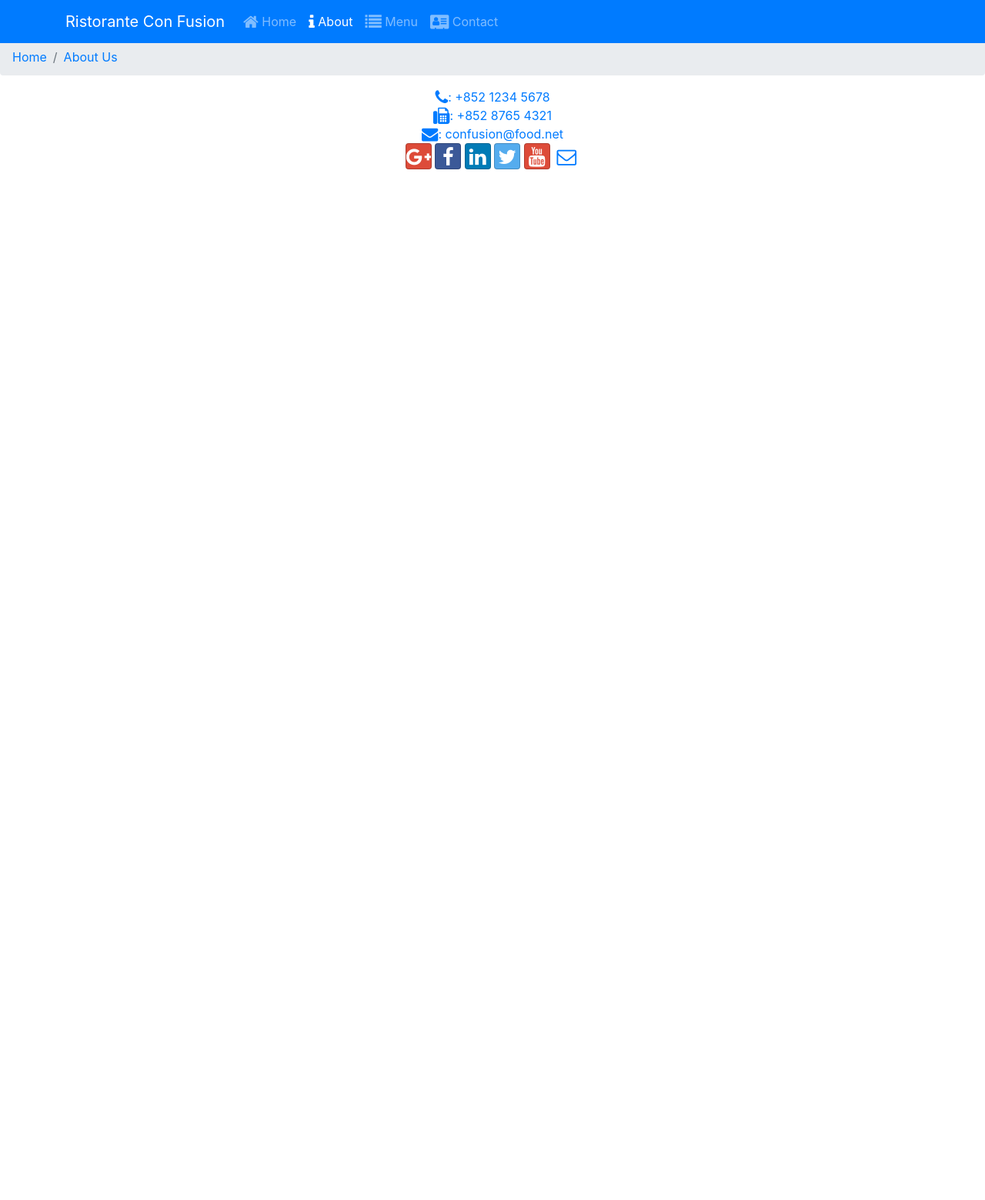
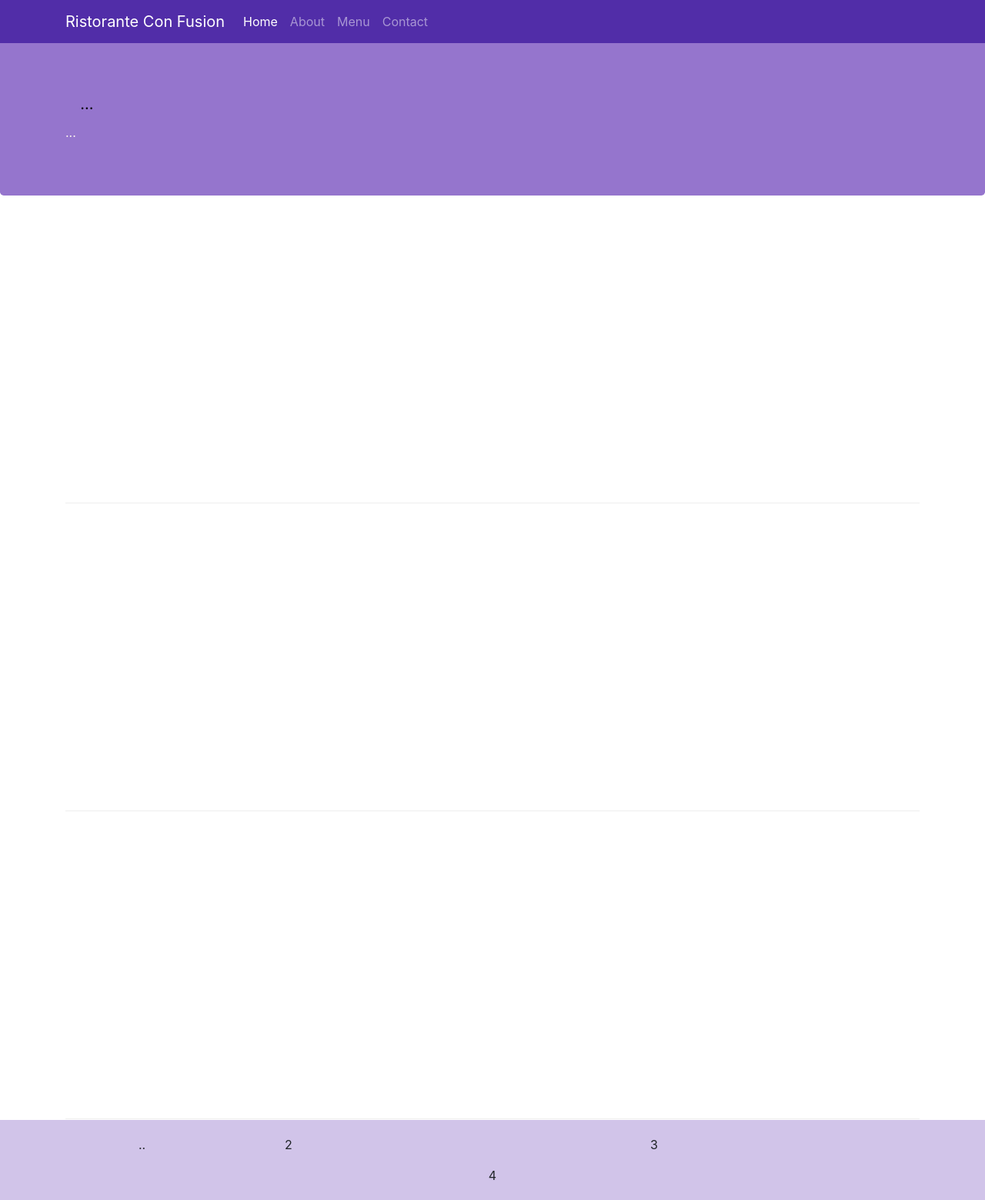
Before and after one commit to AsheFS03/Git-Project, a website: page index.html in a window 1280 px wide. Shown: the whole page at 77% size. Before the commit the page ends 800 px from the top, so only its background shows below. Drawn offline with nearby package versions, Linux system fonts and the light colour scheme.

Commit message:
Navbar and Breadcrumbs

```diff
--- /dev/null
+++ b/CSS/style.css
@@ -0,0 +1,39 @@
+.row-header{
+    margin: 0px auto;
+    padding: 0px;
+}
+
+.row-content{
+    margin: 0px auto;
+    padding: 50px 0px 50px 0px;
+    border-bottom: 1px ridge;
+    min-height: 400px;
+}
+
+.footer{
+    background-color: #d1c4e9;
+    margin: 0px auto;
+    padding: 20px 0px 20px 0px;
+}
+
+.jumbotron{
+    padding: 70px 30px 70px 30px;
+    margin: 0px auto;
+    background-color: #9575cd;
+    color: floralwhite;
+}
+
+address{
+    font-size: 80%;
+    margin: 0%;
+    color: #0f0f0f;
+}
+
+body{
+    padding:50px 0px 0px 0px;
+    z-index:0;
+}
+
+.navbar-dark {
+     background-color: #512DA8;
+}
--- a/index.html
+++ b/index.html
@@ -4,57 +4,89 @@
         <meta charset="UTF-8">
         <meta http-equiv="X-UA-Compatible" content="IE=edge">
         <meta name="viewport" content="width=device-width, initial-scale=1.0">
-        <title>EX8</title>
-        <link rel="stylesheet" href="style/.css">
-        <!-- Bootstrap CSS -->
+        <title>Home</title>
         <link rel="stylesheet" href="node_modules/bootstrap/dist/css/bootstrap.min.css">
         <link rel="stylesheet" href="node_modules/font-awesome/css/font-awesome.min.css">
         <link rel="stylesheet" href="node_modules/bootstrap-social/bootstrap-social.css">
-        <link rel="stylesheet" href="style7.css">
+        <link rel="stylesheet" href="CSS/style.css">
 </head>
 <body>
 
-    <nav class="navbar navbar-dark navbar-expand-sm bg-primary fixed-top">
+    <header class="jumbotron">
+        <div class="container">
+            <div class="row row-header">
+                <nav class="navbar navbar-dark navbar-expand-sm fixed-top">
                     <div class="container">
                        <a class="navbar-brand" href="#">Ristorante Con Fusion</a>
+                            <ul class="navbar-nav mr-auto">
+                                <li class="nav-item active"><a class="nav-link" href="#">Home</a></li>
+                                <li class="nav-item"><a class="nav-link" href="./aboutus.html">About</a></li>
+                                <li class="nav-item"><a class="nav-link" href="#">Menu</a></li>
+                                <li class="nav-item"><a class="nav-link" href="#">Contact</a></li>
+                            </ul>
+                    </div>
+                </nav>
+                    <button class="navbar-toggler" type="button" data-toggle="collapse" data-target="#Navbar">
+                        <span class="navbar-toggler-icon">...</span>
+                    </button>
                     <div class="collapse navbar-collapse" id="Navbar">
                         <ul class="navbar-nav mr-auto">
-                        <li class="nav-item"><a class="nav-link" href="./index.html"><span class="fa fa-home fa-lg"></span> Home</a></li>
-                        <li class="nav-item active"><a class="nav-link" href="./aboutus.html"><span class="fa fa-info fa-lg"></span> About</a></li>
-                        <li class="nav-item"><a class="nav-link" href="#"><span class="fa fa-list fa-lg"></span> Menu</a></li>
-                        <li class="nav-item"><a class="nav-link" href="#"><span class="fa fa-address-card fa-lg"></span> Contact</a></li>
+                            <li class="nav-item active"><a class="nav-link" href="#">Home</a></li>
+                            <li class="nav-item"><a class="nav-link" href="./aboutus.html">About</a></li>
+                            <li class="nav-item"><a class="nav-link" href="#">Menu</a></li>
+                            <li class="nav-item"><a class="nav-link" href="#">Contact</a></li>
                         </ul>
                     </div>
             </div>
-        <button class="navbar-toggler" type="button" data-toggle="collapse" data-target="#Navbar">
-            <span class="navbar-toggler-icon"></span>
-        </button>
-    </nav>
-    <ol class="col-12 breadcrumb">
-        <li class="breadcrumb-item"><a href="./index.html">Home</a></li>
-        <li class="breadcrumb-item active"><a href="./aboutus.html">About Us</li>
-    </ol>
 
 
+            <div class="row">
+                <div class="col-12 col-sm-6">
+                    ...
+                </div>
+                <div class="col-12 col-sm">
 
-    <footer>
+                </div>
+            </div>
+        </div>
 
-        <div class="text-center">
-            <i class="fa fa-phone fa-lg"></i>: +852 1234 5678<br>
-            <i class="fa fa-fax fa-lg"></i>: +852 8765 4321<br>
-            <i class="fa fa-envelope fa-lg"></i>:
-            <a href="mailto:confusion@food.net">confusion@food.net</a>
+    </header>
+
+
+    <section>
+        <div class="container">
+            <div class="row row-content align-items-center"></div>
+            <div class="row row-content align-items-center"></div>
+            <div class="row row-content align-items-center"></div>
         </div>
-        <div class="text-center">
-            <a class="btn btn-social-icon btn-google" href="http://google.com/+"><i class="fa fa-google-plus"></i></a>
-            <a class="btn btn-social-icon btn-facebook" href="http://www.facebook.com/profile.php?id="><i class="fa fa-facebook"></i></a>
-            <a class="btn btn-social-icon btn-linkedin" href="http://www.linkedin.com/in/"><i class="fa fa-linkedin"></i></a>
-            <a class="btn btn-social-icon btn-twitter" href="http://twitter.com/"><i class="fa fa-twitter"></i></a>
-            <a class="btn btn-social-icon btn-google" href="http://youtube.com/"><i class="fa fa-youtube"></i></a>
-            <a class="btn btn-social-icon" href="mailto:"><i class="fa fa-envelope-o"></i></a>
+        <div class="row">
+            <div class="col-12 col-sm-4 col-md-3 order-sm-last"></div>
+            <div class="col col-sm col-md order-sm-first"></div>
+        </div>
+
+
+    </section>
+
+
+    <footer class="footer">
+        <div class="container">
+            <div class="row justify-content-center">
+                <div class="col-4 offset-1 col-sm-2">
+                    <ul class="list-unstyled">..</ul>
+                </div>
+
+                <div class="col-7 col-sm-5"> 2</div>
+
+                <div class="col-12 col-sm-4 align-items-xl-center"> 3</div>
+
+                <div class="col-auto text-center"> 4</div>
+            </div>
         </div>
     </footer>
 
+</body>
+    <script src="node_modules/jquery/dist/jquery.slim.min.js"></script>
+    <script src="node_modules/popper.js/dist/umd/popper.min.js"></script>
+    <script src="node_modules/bootstrap/dist/js/bootstrap.min.js"></script>
 
-</body>
 </html>
--- a/style.css
+++ /dev/null
@@ -1,55 +0,0 @@
-*{
-    padding: 0;
-    margin: 0;
-    box-sizing: border-box;
-}
-.container{
-    height: 100vh;
-    background: rgb(250, 98, 16);
-    display: flex;
-    align-items: center;
-    justify-content: center;
-    flex-direction: column;
-}
-.container .content{
-    background: rgb(255, 255, 255);
-    width: 400px;
-    margin-top: 50px;
-    border-radius: 10px;
-    display: flex;
-    align-items: center;
-    justify-content: center;
-    flex-direction: column;
-}
-.content .inputtext{
-    display: flex;
-    flex-direction: column;
-    padding:10px;
-    width: 100%;
-
-}
-.choice {
-    padding: 10px;
-}
-.inputtext input[type="text"]{
-    height: 25px;
-    margin-top: 10px;
-}
-.cmt input[type="text"]{
-    height: 80px;
-    margin-top: 10px;
-}
-
-.content input[type="submit"]{
-    width: 90% ;
-    border-radius: 5px;
-    padding: 5px;
-    margin: 10px auto;
-    background-color: rgb(7, 145, 7);
-
-}
-.content input[type="submit"]:hover{
-    cursor: pointer;
-    background-color: rgb(10, 246, 10);
-    transition-duration: 0.5s;
-}
--- a/style7.css
+++ /dev/null
@@ -1,8 +0,0 @@
-body{
-    padding:50px 0px 0px 0px;
-    z-index:0;
-}
-
-.navbar-dark {
-     background-color: #2d2de2;
-}
```
Also changed, not shown: BasicHTML.html (deleted, +0 -68 lines), aboutus.html (+65 -28 lines), index7.html (deleted, +0 -40 lines), index8.html (deleted, +0 -60 lines), 1 other file. Lines whose indentation alone changed are shown as unchanged.
